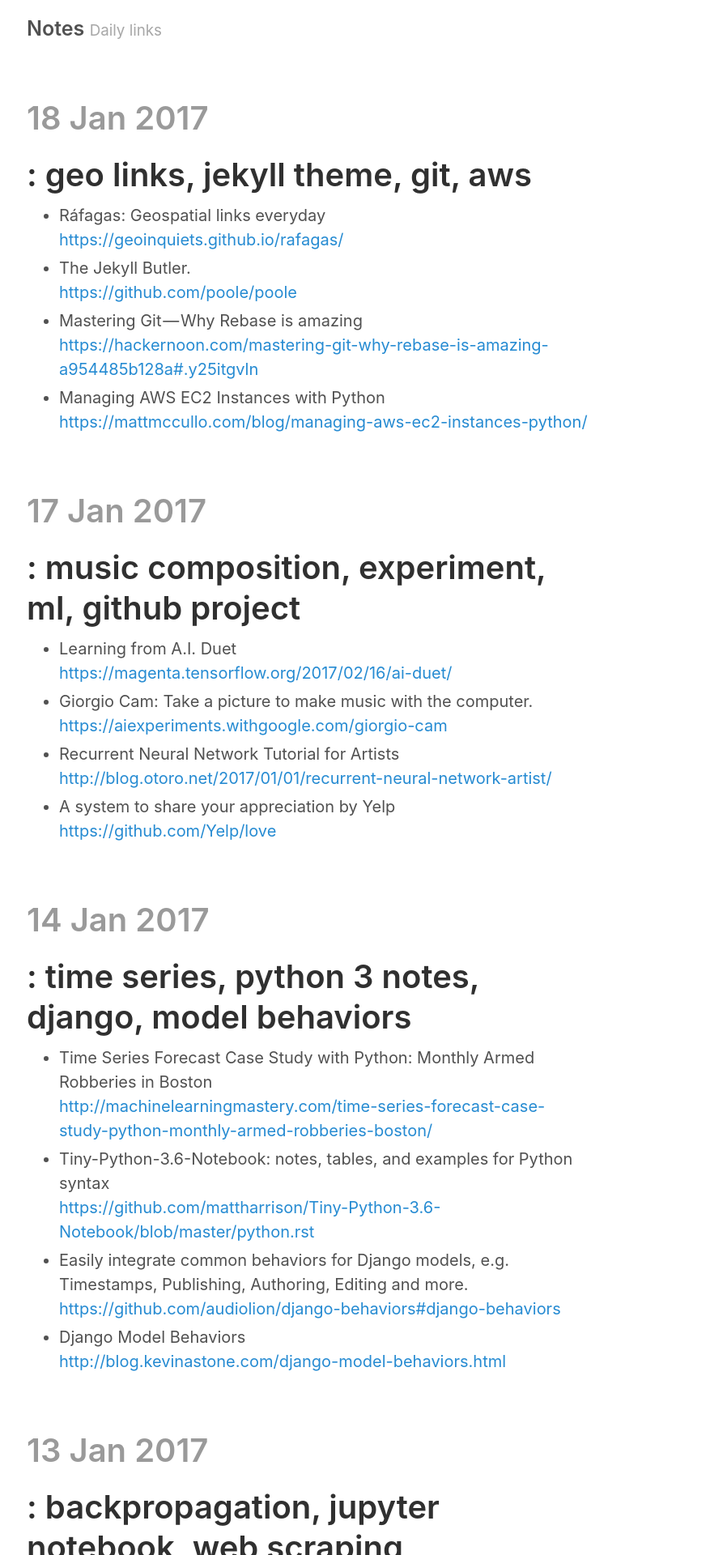
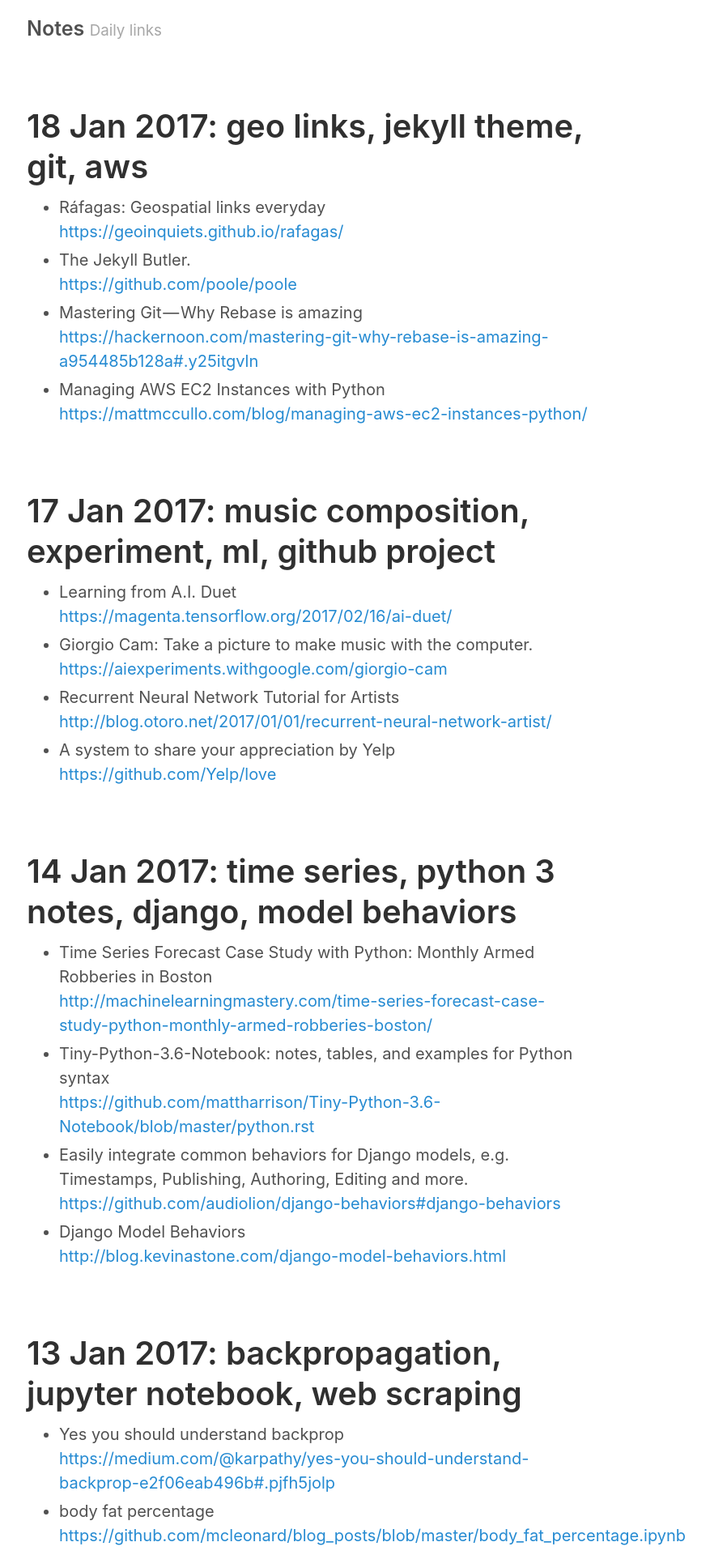
Before and after one commit to mpuig/mpuig.github.io, a Jekyll site: the page built from index.html, in a window 1280 px wide. Shown: the top 1920 px of the page at 81% size, without its empty margins (257-1134 px from the left). Built offline with Jekyll 4.4.1, drawn with Linux system fonts in a browser that asks for light colours; the list of posts is cut into pages by our own code.

Commit message:
layout update

```diff
--- a/index.html
+++ b/index.html
@@ -9,7 +9,7 @@
     <h1 class="post-title">
       <a href="{{ site.baseurl }}{{ post.url }}">
         {% if post.notes %}
-          <time datetime="{{ post.date | date_to_xmlschema }}" class="post-date">{{ post.date | date_to_string }}</time>:
+          <time datetime="{{ post.date | date_to_xmlschema }}">{{ post.date | date_to_string }}</time>:
           {% for note in post.notes %}
           {{note.keyw}}{% unless forloop.last %}, {% endunless %}
           {% endfor %}
```
